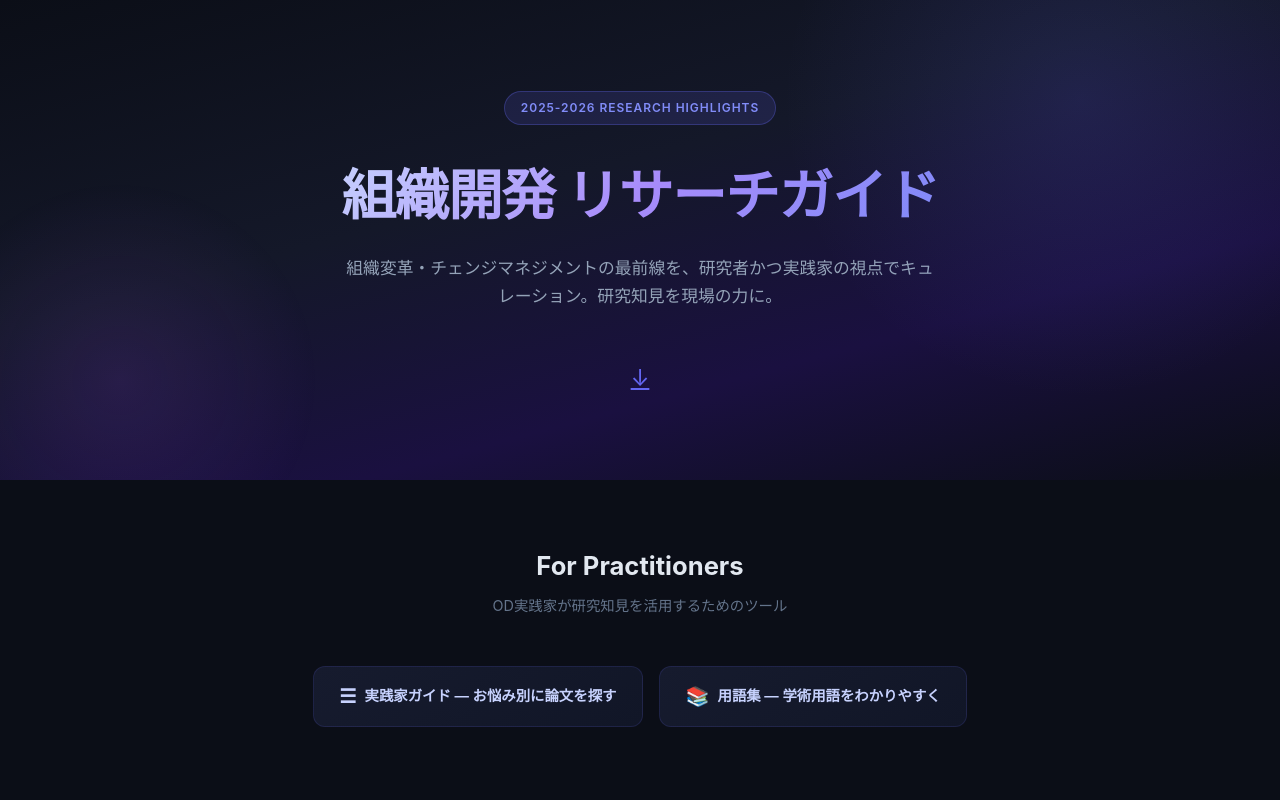
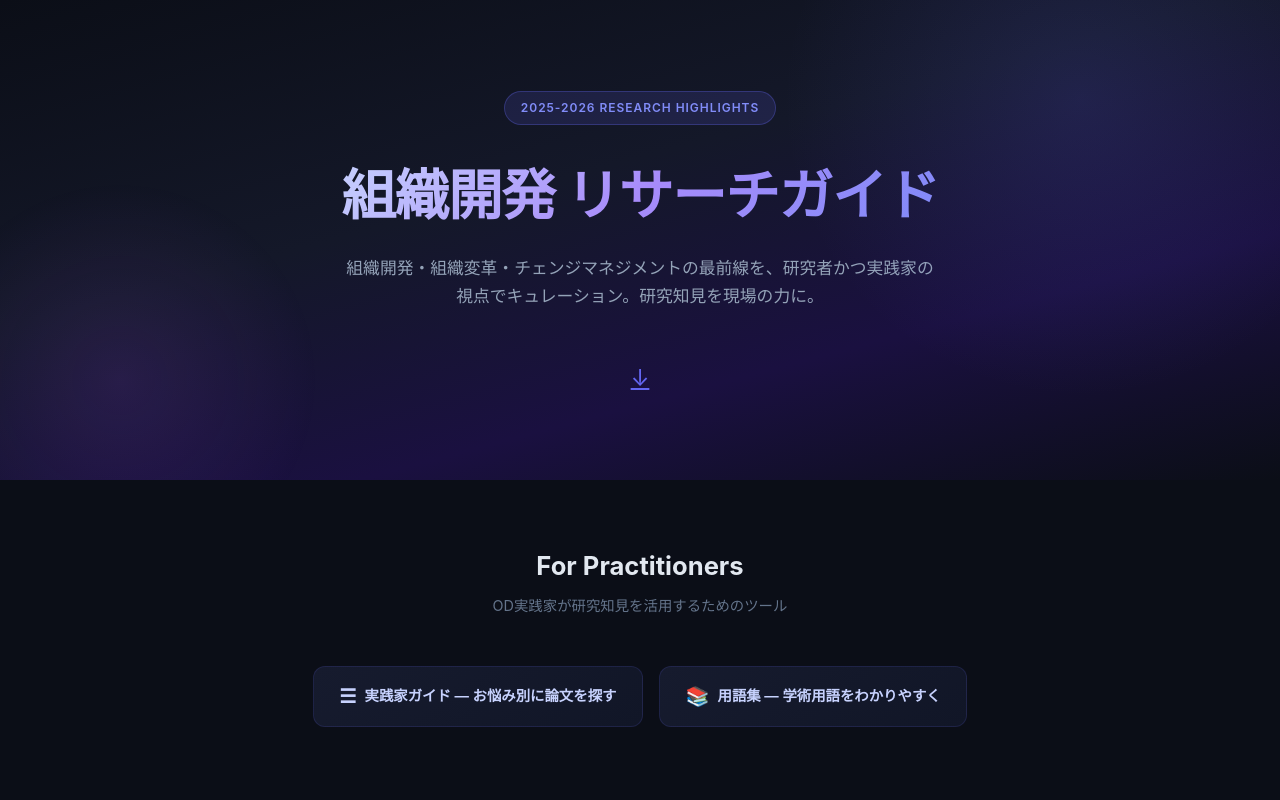
Before and after one commit to kjtcy1982/od-papers-2026, a plain HTML site: page index.html in a window 1280 px wide. Shown: the top 800 px of the page. Drawn offline with Linux system fonts and the light colour scheme.

Commit message:
サブタイトルに「組織開発」を追加
Co-Authored-By: Claude Opus 4.6 <noreply@anthropic.com>

```diff
--- a/index.html
+++ b/index.html
@@ -186,7 +186,7 @@
 <section class="hero">
   <span class="hero-badge">2025-2026 Research Highlights</span>
   <h1>組織開発 リサーチガイド</h1>
-  <p>組織変革・チェンジマネジメントの最前線を、研究者かつ実践家の視点でキュレーション。研究知見を現場の力に。</p>
+  <p>組織開発・組織変革・チェンジマネジメントの最前線を、研究者かつ実践家の視点でキュレーション。研究知見を現場の力に。</p>
   <a href="#papers" class="scroll-hint" aria-label="論文一覧へスクロール">&#8595;</a>
 </section>
 
```
